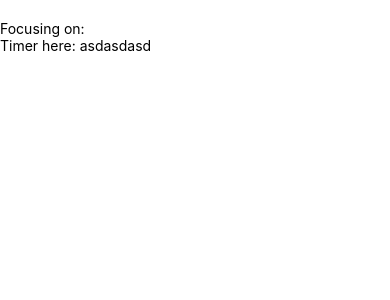
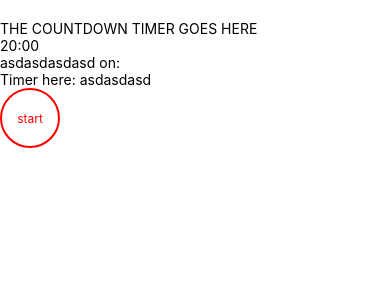
Before and after one commit to KarlStevenRequinto/TaskTimeApp, a React Native app: screen / in a window 390 px wide. Shown: the top 300 px of the page. Built offline with nearby package versions, Linux system fonts and the light colour scheme.

Commit message:
done with countdown timer functionality

```diff
--- /dev/null
+++ b/src/components/CountDown/index.js
@@ -0,0 +1,42 @@
+import React, { useEffect, useState } from "react";
+import { Text, View } from "react-native";
+
+const minToMillis = (min) => min * 1000 * 60;
+const formatTime = (time) => (time < 10 ? `0${time}` : time);
+
+const CountDown = ({ minutes = 20, isPaused }) => {
+  const interval = React.useRef(null);
+  const countDown = () => {
+    setMillis((time) => {
+      if (time === 0) {
+        // do more stuff
+        return time;
+      }
+      const timeLeft = time - 1000;
+      return timeLeft;
+    });
+  };
+
+  useEffect(() => {
+    if (isPaused) {
+      return;
+    }
+    interval.current = setInterval(countDown, 1000);
+    return () => clearInterval(interval.current);
+  }, [isPaused]);
+
+  const [millis, setMillis] = useState(minToMillis(minutes));
+  const minute = Math.floor(millis / 1000 / 60) % 60;
+  const seconds = Math.floor(millis / 1000) % 60;
+
+  return (
+    <View>
+      <Text>THE COUNTDOWN TIMER GOES HERE</Text>
+      <Text>
+        {formatTime(minute)}:{formatTime(seconds)}
+      </Text>
+    </View>
+  );
+};
+
+export default CountDown;
--- a/src/components/RoundedButton/index.js
+++ b/src/components/RoundedButton/index.js
@@ -30,7 +30,7 @@ const styles = (size) =>
       justifyContent: "center",
     },
     text: {
-      fontSize: size / 3,
+      fontSize: 12,
       color: "red",
     },
   });
--- a/src/features/Timer/index.js
+++ b/src/features/Timer/index.js
@@ -1,11 +1,37 @@
-import { StyleSheet, View, Text } from "react-native";
+import { useState } from "react";
+import { StyleSheet, View, Text, Pressable } from "react-native";
+import CountDown from "../../components/CountDown";
+import RoundedButton from "../../components/RoundedButton";
+
 const Timer = ({ focusSubject }) => {
+  const [isStarted, setIsStarted] = useState(false);
+
   return (
     <View style={styles.container}>
+      <CountDown isPaused={!isStarted} />
       <View>
-        <Text>Focusing on:</Text>
+        <Text>asdasdasdasd on:</Text>
         <Text>Timer here: {focusSubject}</Text>
       </View>
+      {isStarted ? (
+        <RoundedButton
+          title="pause"
+          onPress={() => {
+            setIsStarted(false);
+            console.log(isStarted);
+          }}
+          size={60}
+        />
+      ) : (
+        <RoundedButton
+          title="start"
+          onPress={() => {
+            setIsStarted(true);
+            console.log(isStarted);
+          }}
+          size={60}
+        />
+      )}
     </View>
   );
 };
```
